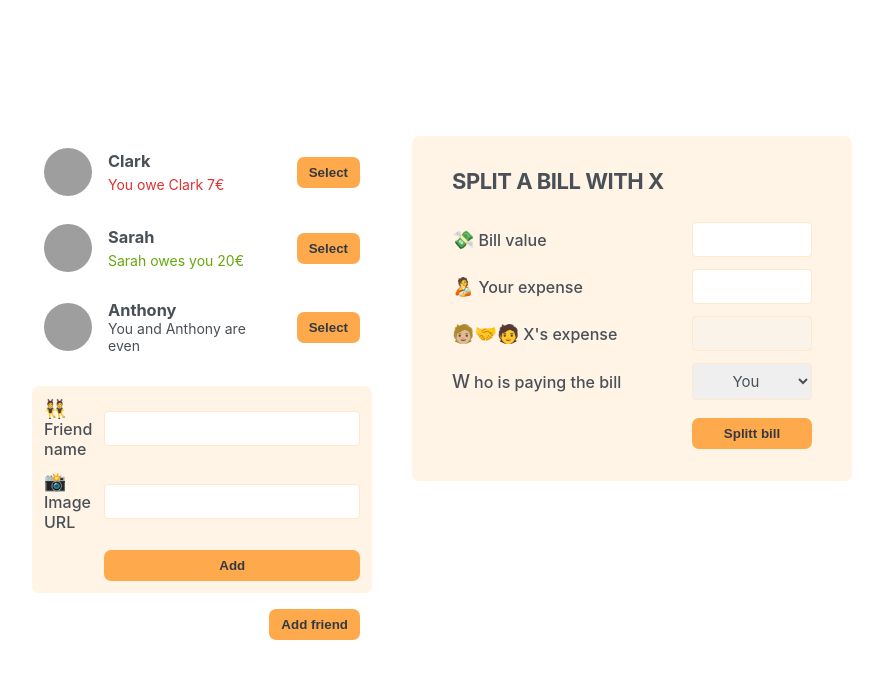
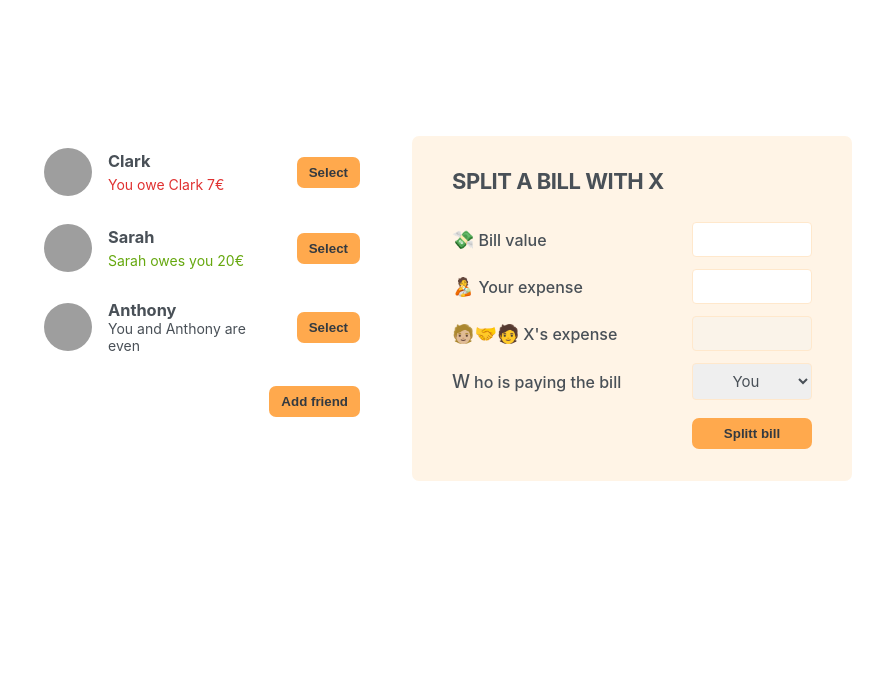
Before and after one commit to StafieA/eat-N-split, a React (Create React App) app: page / in a window 1280 px wide. Shown: the top 678 px of the page, without its empty margins (198-1081 px from the left). Built offline with nearby package versions, Linux system fonts and the light colour scheme; grey boxes are pictures that could not be loaded.

Commit message:
Toggle the add friend form

```diff
--- a/src/App.js
+++ b/src/App.js
@@ -1,3 +1,5 @@
+import { useState } from "react";
+
 const initialFriends = [
   {
     id: 118836,
@@ -20,12 +22,16 @@
 ];
 
 function App() {
+  const [showAddFriend, setShowAddFriend] = useState(false);
+
   return (
     <div className="app">
       <div className="sidebar">
         <FriendsList />
-        <FormAddFriend />
-        <Button>Add friend</Button>
+        {showAddFriend && <FormAddFriend />}
+        <Button onClick={() => setShowAddFriend((show) => !show)}>
+          {showAddFriend ? "Close" : "Add friend"}
+        </Button>
       </div>
       <FormSplitBill />
     </div>
@@ -66,8 +72,12 @@
   );
 }
 
-function Button({ children }) {
-  return <button className="button">{children}</button>;
+function Button({ children, onClick }) {
+  return (
+    <button className="button" onClick={onClick}>
+      {children}
+    </button>
+  );
 }
 
 function FormAddFriend() {
```
